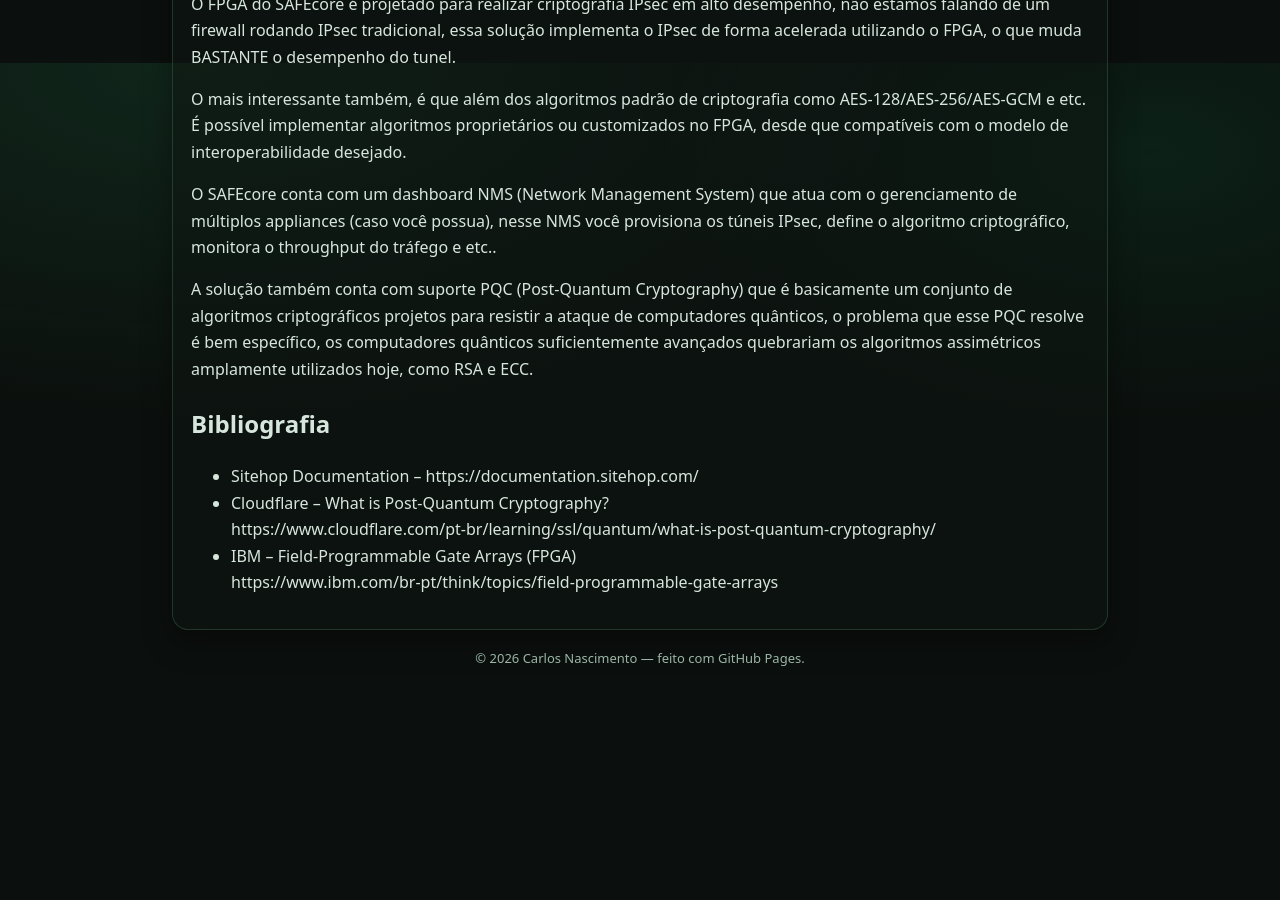
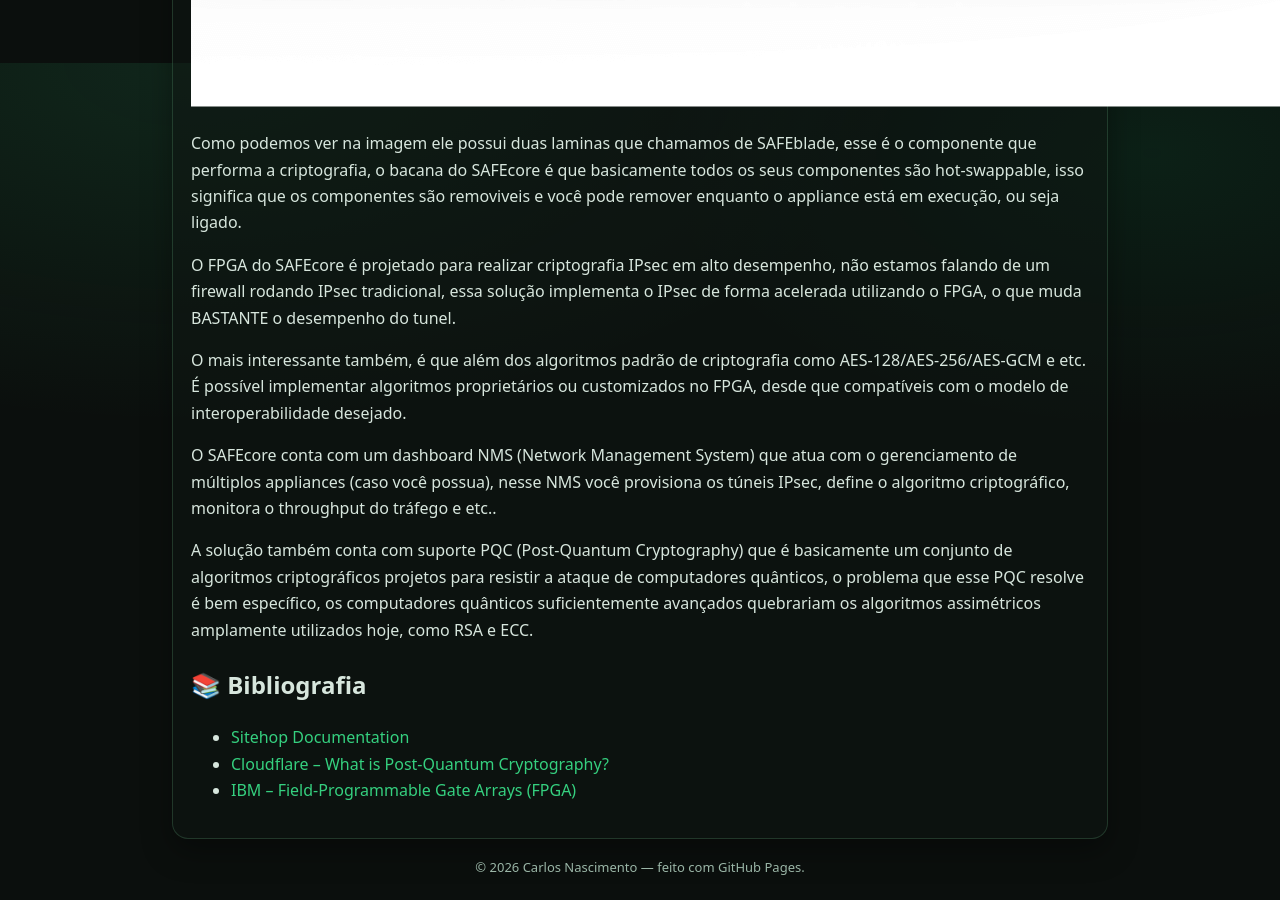
Before and after one commit to carloskyle/carloskyle.github.io, a Jekyll site: the page built from _posts/2026-02-26-sitehop.md, in a window 1280 px wide and 900 px high, scrolled down 837 px. Built offline with Jekyll 4.4.1, drawn with Linux system fonts in a browser that asks for light colours; before the commit the page ends 1529 px from its top, so only the background shows below that.

Commit message:
Revise Sitehop blog post on hardware encryption
Updated the content and formatting of the Sitehop blog post, including bibliography links.

```diff
--- a/_posts/2026-02-26-sitehop.md
+++ b/_posts/2026-02-26-sitehop.md
@@ -9,7 +9,7 @@ tags: [blog, setup]
 
  **SAFEcore™ 1000**
 
-<img src="{{ "/assets/appliance.png" | relative_url }}" width="600" height="200">
+<img src="{{ "/assets/appliance.png" | relative_url }}" class="post-image">
 
 Como podemos ver na imagem ele possui duas laminas que chamamos de SAFEblade, esse é o componente que performa a criptografia, o bacana do SAFEcore é que basicamente todos os seus componentes são hot-swappable, isso significa que os componentes são removiveis e você pode remover enquanto o appliance está em execução, ou seja ligado.
 
@@ -21,10 +21,8 @@ O SAFEcore conta com um dashboard NMS (Network Management System) que atua com o
 
 A solução também conta com suporte PQC (Post-Quantum Cryptography) que é basicamente um conjunto de algoritmos criptográficos projetos para resistir a ataque de computadores quânticos, o problema que esse PQC resolve é bem específico, os computadores quânticos suficientemente avançados quebrariam os algoritmos assimétricos amplamente utilizados hoje, como RSA e ECC.
 
-## Bibliografia
+##  📚 Bibliografia
 
-- Sitehop Documentation – https://documentation.sitehop.com/
-- Cloudflare – What is Post-Quantum Cryptography?
-  https://www.cloudflare.com/pt-br/learning/ssl/quantum/what-is-post-quantum-cryptography/
-- IBM – Field-Programmable Gate Arrays (FPGA)
-  https://www.ibm.com/br-pt/think/topics/field-programmable-gate-arrays
+- [Sitehop Documentation](https://documentation.sitehop.com/)
+- [Cloudflare – What is Post-Quantum Cryptography?](https://www.cloudflare.com/pt-br/learning/ssl/quantum/what-is-post-quantum-cryptography/)
+- [IBM – Field-Programmable Gate Arrays (FPGA)](https://www.ibm.com/br-pt/think/topics/field-programmable-gate-arrays)
```
